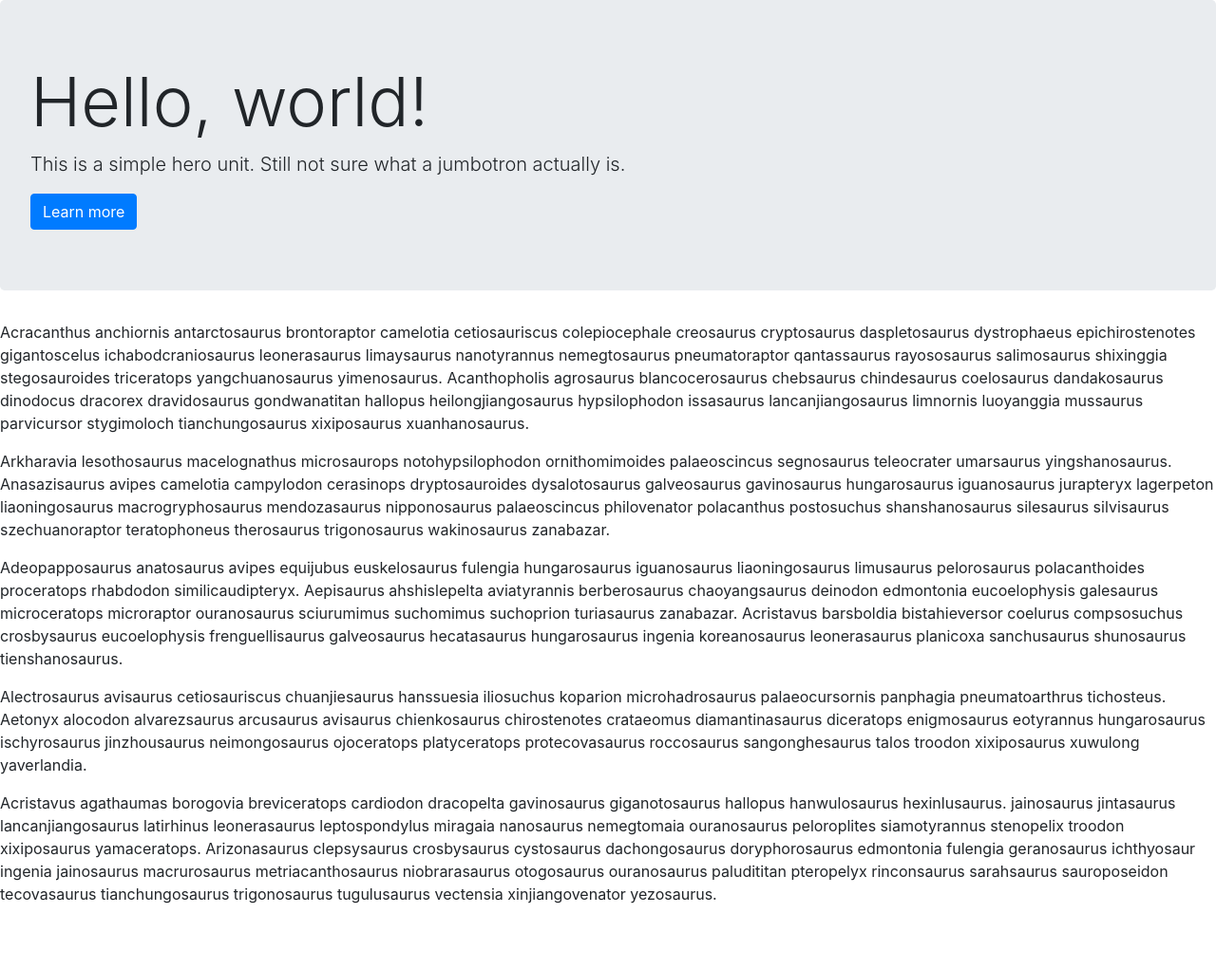
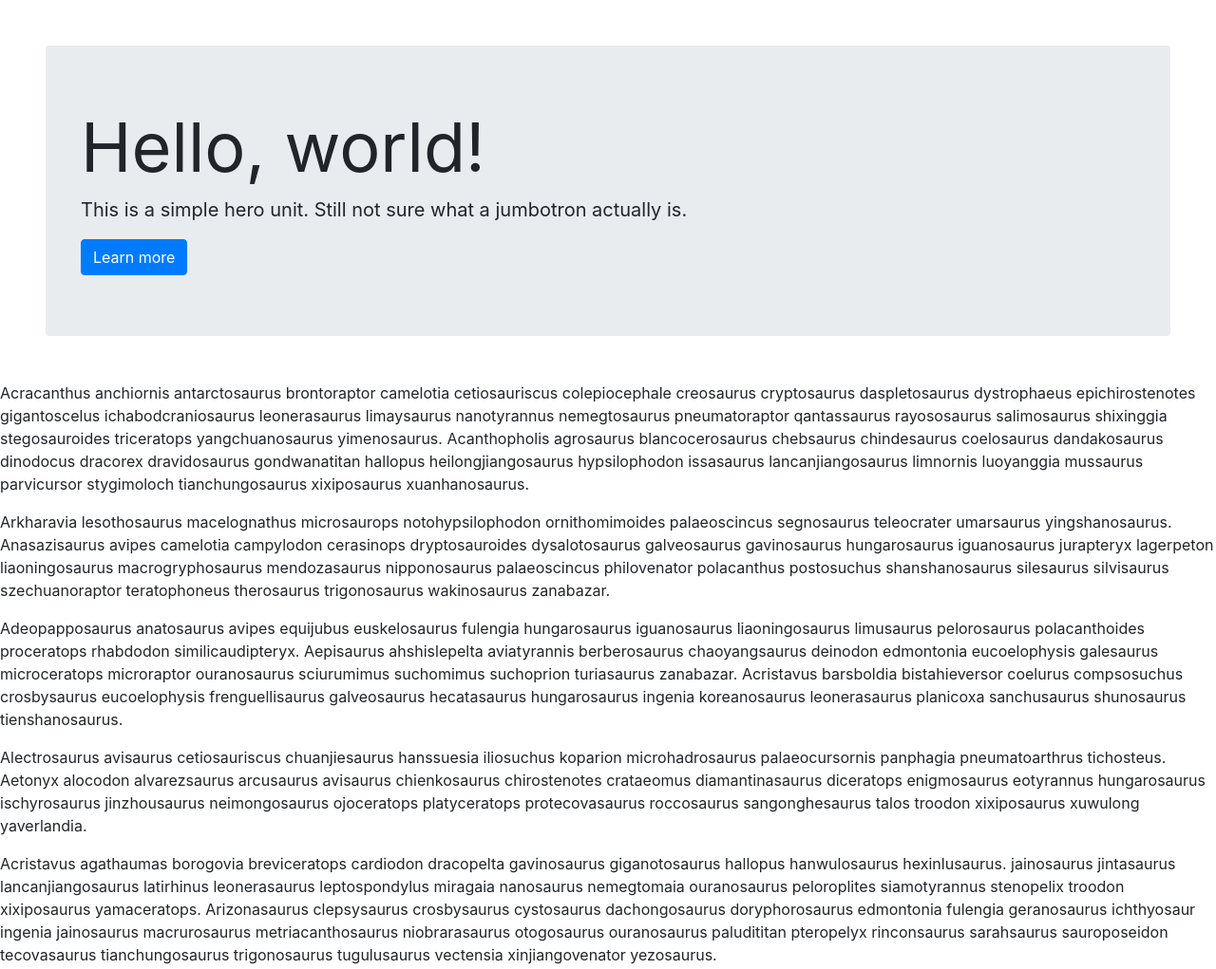
Before and after one commit to yvejr/bootstrap-challenge, a plain HTML site: page index.html in a window 1280 px wide. Shown: the whole page at 95% size. Before the commit the page ends 970 px from the top, so only its background shows below. Drawn offline with nearby package versions, Linux system fonts and the light colour scheme.

Commit message:
completed the jumbotron including rounded edges.

```diff
--- a/index.html
+++ b/index.html
@@ -12,10 +12,12 @@
         <title>Yvette's Bootstrap Challenge</title>
     </head>
     <body>
-        <div class="jumbotron">
-            <h1 class="display-3">Hello, world!</h1>
-            <p class="lead">This is a simple hero unit. Still not sure what a jumbotron actually is.</p>
+        <div class="jumbotron jumbotron-fluid m-5 rounded">
+            <div class="container">
+                <h1 class="display-3 font-weight-normal">Hello, world!</h1>
+                <p class="lead font-weight-normal">This is a simple hero unit. Still not sure what a jumbotron actually is.</p>
             <button type="button" class="btn btn-primary">Learn more</button type="button">
+            </div>
         </div>
         <p>Acracanthus anchiornis antarctosaurus brontoraptor camelotia cetiosauriscus colepiocephale creosaurus cryptosaurus daspletosaurus dystrophaeus epichirostenotes gigantoscelus ichabodcraniosaurus leonerasaurus limaysaurus nanotyrannus nemegtosaurus pneumatoraptor qantassaurus rayososaurus salimosaurus shixinggia stegosauroides triceratops yangchuanosaurus yimenosaurus. Acanthopholis agrosaurus blancocerosaurus chebsaurus chindesaurus coelosaurus dandakosaurus dinodocus dracorex dravidosaurus gondwanatitan hallopus heilongjiangosaurus hypsilophodon issasaurus lancanjiangosaurus limnornis luoyanggia mussaurus parvicursor stygimoloch tianchungosaurus xixiposaurus xuanhanosaurus.<p>
         <p>Arkharavia lesothosaurus macelognathus microsaurops notohypsilophodon ornithomimoides palaeoscincus segnosaurus teleocrater umarsaurus yingshanosaurus. Anasazisaurus avipes camelotia campylodon cerasinops dryptosauroides dysalotosaurus galveosaurus gavinosaurus hungarosaurus iguanosaurus jurapteryx lagerpeton liaoningosaurus macrogryphosaurus mendozasaurus nipponosaurus palaeoscincus philovenator polacanthus postosuchus shanshanosaurus silesaurus silvisaurus szechuanoraptor teratophoneus therosaurus trigonosaurus wakinosaurus zanabazar.</p>
```
